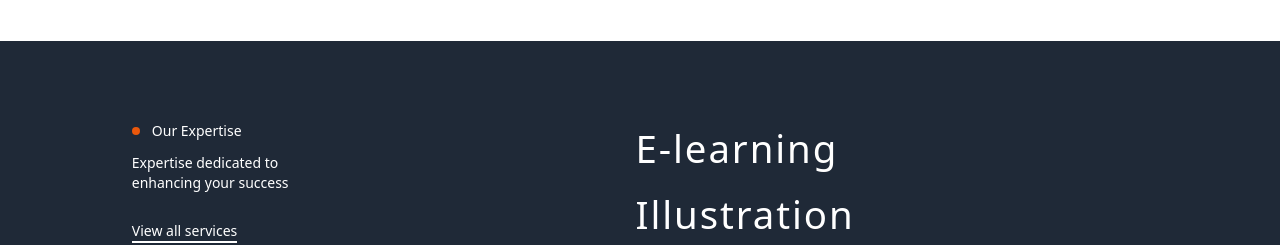
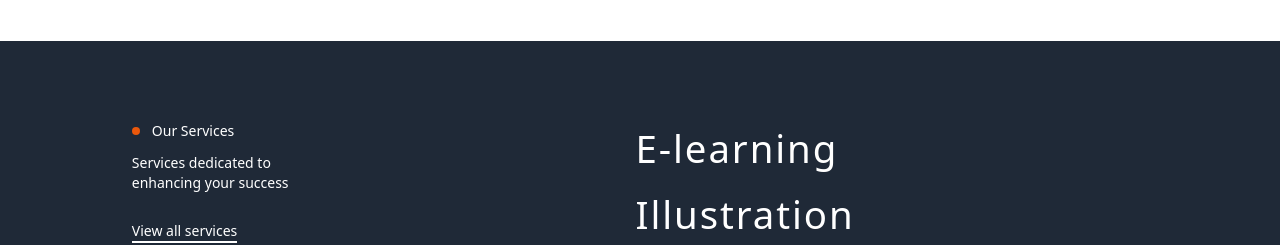
Before and after one commit to sah246ir/scroll-animated-landing-page, a React (Create React App) app: page / in a window 1280 px wide. Shown: the part 2120-2365 px from the top of the page. Built offline with nearby package versions, Linux system fonts and the light colour scheme.

Commit message:
fix: consistent headings

```diff
--- a/src/components/homePage/section/ExpertiseSection.tsx
+++ b/src/components/homePage/section/ExpertiseSection.tsx
@@ -10,9 +10,9 @@ const ExpertiseSection = () => {
             <div className='md:sticky top-20'>
                 <div className="sticky top-10 w-full md:max-w-[180px] flex flex-col gap-3">
                     <SectionHeading className='justify-center md:justify-start [&>p]:text-4xl md:[&>p]:text-sm  '>
-                         Our Expertise
+                         Our Services
                     </SectionHeading>
-                    <p className='text-2xl md:text-sm'>Expertise dedicated to enhancing your success</p>
+                    <p className='text-2xl md:text-sm'>Services dedicated to enhancing your success</p>
                     <Link to={"/services"} className='mt-4 font-light text-2xl md:text-sm '>
                         <Button>View all services</Button>
                     </Link>
--- a/src/page/Process.tsx
+++ b/src/page/Process.tsx
@@ -8,7 +8,7 @@ const Process = () => {
     return (
         <ComeUpPageWrapper >
             <div className="flex flex-col sm:flex-row justify-around mb-14 max-w-[1500px] m-auto">
-                <h1 className='text-4xl text-orange-600 font-medium'>Our Process</h1>
+                <h1 className='text-4xl text-orange-600 font-medium'>Our Approach</h1>
                 <p className='sm:w-[65%] text-2xl font-normal'>Our Approach
                     Our team of dedicated experts specialises in creating tailored digital solutions that perfectly
                     fit your unique vision. From the initial idea to the final execution, we’re with you every step of
```
